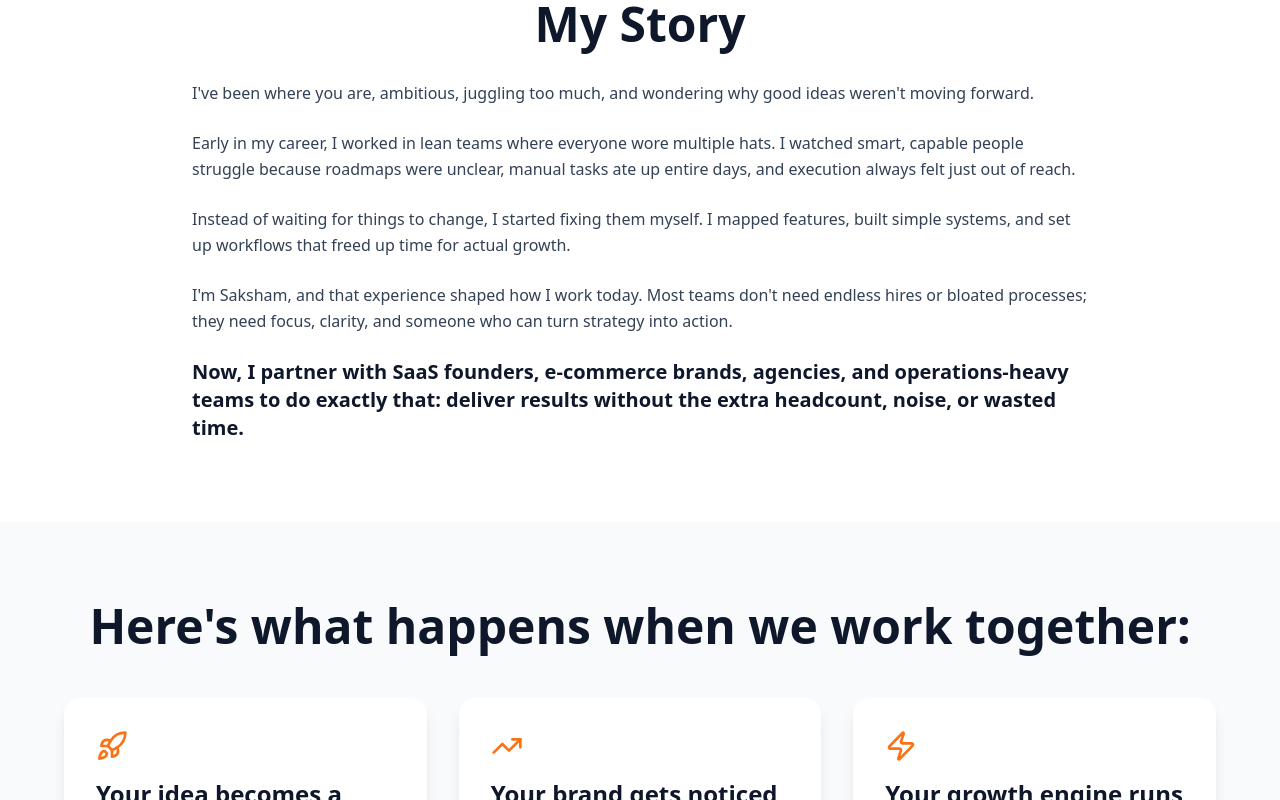
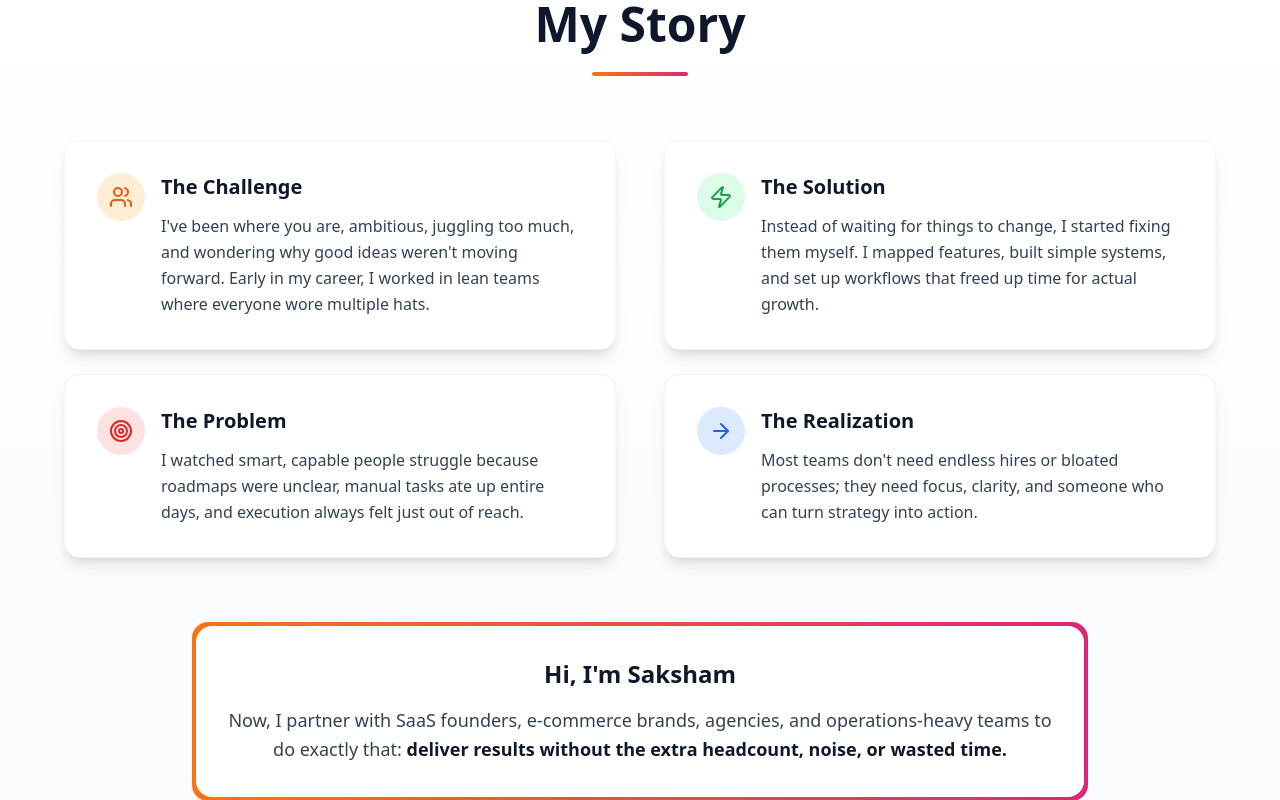
Before and after one commit to SakshamChauhan23/growth-sprint-studio, a React (Vite) app: page / in a window 1280 px wide. Shown: the part 880-1680 px from the top of the page. Built offline with nearby package versions, Linux system fonts and the light colour scheme.

Commit message:
Refactor: Redesign 'My Story' section
Update the 'My Story' section with a new design and content.

```diff
--- a/src/components/WhySection.tsx
+++ b/src/components/WhySection.tsx
@@ -1,33 +1,90 @@
+
+import { ArrowRight, Users, Target, Zap } from "lucide-react";
 
 const WhySection = () => {
   return (
-    <section className="py-20 bg-white">
+    <section className="py-20 bg-gradient-to-b from-white to-slate-50">
       <div className="container mx-auto px-6">
-        <div className="max-w-4xl mx-auto">
-          <h2 className="text-4xl md:text-5xl font-bold text-slate-900 mb-8 text-center">
+        <div className="max-w-6xl mx-auto">
+          <div className="text-center mb-16">
+            <h2 className="text-4xl md:text-5xl font-bold text-slate-900 mb-6">
               My Story
             </h2>
+            <div className="w-24 h-1 bg-gradient-to-r from-orange-500 to-pink-600 mx-auto rounded-full"></div>
+          </div>
 
-          <div className="prose prose-xl mx-auto text-slate-700 leading-relaxed">
-            <p className="mb-6">
-              I've been where you are, ambitious, juggling too much, and wondering why good ideas weren't moving forward.
+          <div className="grid md:grid-cols-2 gap-12 items-center mb-16">
+            <div className="space-y-6">
+              <div className="bg-white p-8 rounded-2xl shadow-lg border border-slate-100">
+                <div className="flex items-start space-x-4">
+                  <div className="w-12 h-12 bg-orange-100 rounded-full flex items-center justify-center flex-shrink-0">
+                    <Users className="h-6 w-6 text-orange-600" />
+                  </div>
+                  <div>
+                    <h3 className="text-xl font-semibold text-slate-900 mb-3">The Challenge</h3>
+                    <p className="text-slate-700 leading-relaxed">
+                      I've been where you are, ambitious, juggling too much, and wondering why good ideas weren't moving forward. Early in my career, I worked in lean teams where everyone wore multiple hats.
                     </p>
+                  </div>
+                </div>
+              </div>
 
-            <p className="mb-6">
-              Early in my career, I worked in lean teams where everyone wore multiple hats. I watched smart, capable people struggle because roadmaps were unclear, manual tasks ate up entire days, and execution always felt just out of reach.
+              <div className="bg-white p-8 rounded-2xl shadow-lg border border-slate-100">
+                <div className="flex items-start space-x-4">
+                  <div className="w-12 h-12 bg-red-100 rounded-full flex items-center justify-center flex-shrink-0">
+                    <Target className="h-6 w-6 text-red-600" />
+                  </div>
+                  <div>
+                    <h3 className="text-xl font-semibold text-slate-900 mb-3">The Problem</h3>
+                    <p className="text-slate-700 leading-relaxed">
+                      I watched smart, capable people struggle because roadmaps were unclear, manual tasks ate up entire days, and execution always felt just out of reach.
                     </p>
+                  </div>
+                </div>
+              </div>
+            </div>
 
-            <p className="mb-6">
+            <div className="space-y-6">
+              <div className="bg-white p-8 rounded-2xl shadow-lg border border-slate-100">
+                <div className="flex items-start space-x-4">
+                  <div className="w-12 h-12 bg-green-100 rounded-full flex items-center justify-center flex-shrink-0">
+                    <Zap className="h-6 w-6 text-green-600" />
+                  </div>
+                  <div>
+                    <h3 className="text-xl font-semibold text-slate-900 mb-3">The Solution</h3>
+                    <p className="text-slate-700 leading-relaxed">
                       Instead of waiting for things to change, I started fixing them myself. I mapped features, built simple systems, and set up workflows that freed up time for actual growth.
                     </p>
+                  </div>
+                </div>
+              </div>
 
-            <p className="mb-6">
-              I'm Saksham, and that experience shaped how I work today. Most teams don't need endless hires or bloated processes; they need focus, clarity, and someone who can turn strategy into action.
+              <div className="bg-white p-8 rounded-2xl shadow-lg border border-slate-100">
+                <div className="flex items-start space-x-4">
+                  <div className="w-12 h-12 bg-blue-100 rounded-full flex items-center justify-center flex-shrink-0">
+                    <ArrowRight className="h-6 w-6 text-blue-600" />
+                  </div>
+                  <div>
+                    <h3 className="text-xl font-semibold text-slate-900 mb-3">The Realization</h3>
+                    <p className="text-slate-700 leading-relaxed">
+                      Most teams don't need endless hires or bloated processes; they need focus, clarity, and someone who can turn strategy into action.
                     </p>
+                  </div>
+                </div>
+              </div>
+            </div>
+          </div>
 
-            <p className="text-xl font-semibold text-slate-900">
-              Now, I partner with SaaS founders, e-commerce brands, agencies, and operations-heavy teams to do exactly that: deliver results without the extra headcount, noise, or wasted time.
+          <div className="text-center">
+            <div className="bg-gradient-to-r from-orange-500 to-pink-600 p-1 rounded-2xl max-w-4xl mx-auto">
+              <div className="bg-white p-8 rounded-2xl">
+                <h3 className="text-2xl font-bold text-slate-900 mb-4">Hi, I'm Saksham</h3>
+                <p className="text-lg text-slate-700 leading-relaxed">
+                  Now, I partner with SaaS founders, e-commerce brands, agencies, and operations-heavy teams to do exactly that:
+                  <span className="font-semibold text-slate-900"> deliver results without the extra headcount, noise, or wasted time.</span>
                 </p>
+              </div>
+            </div>
           </div>
         </div>
       </div>
```
Lines whose indentation alone changed are shown as unchanged.
